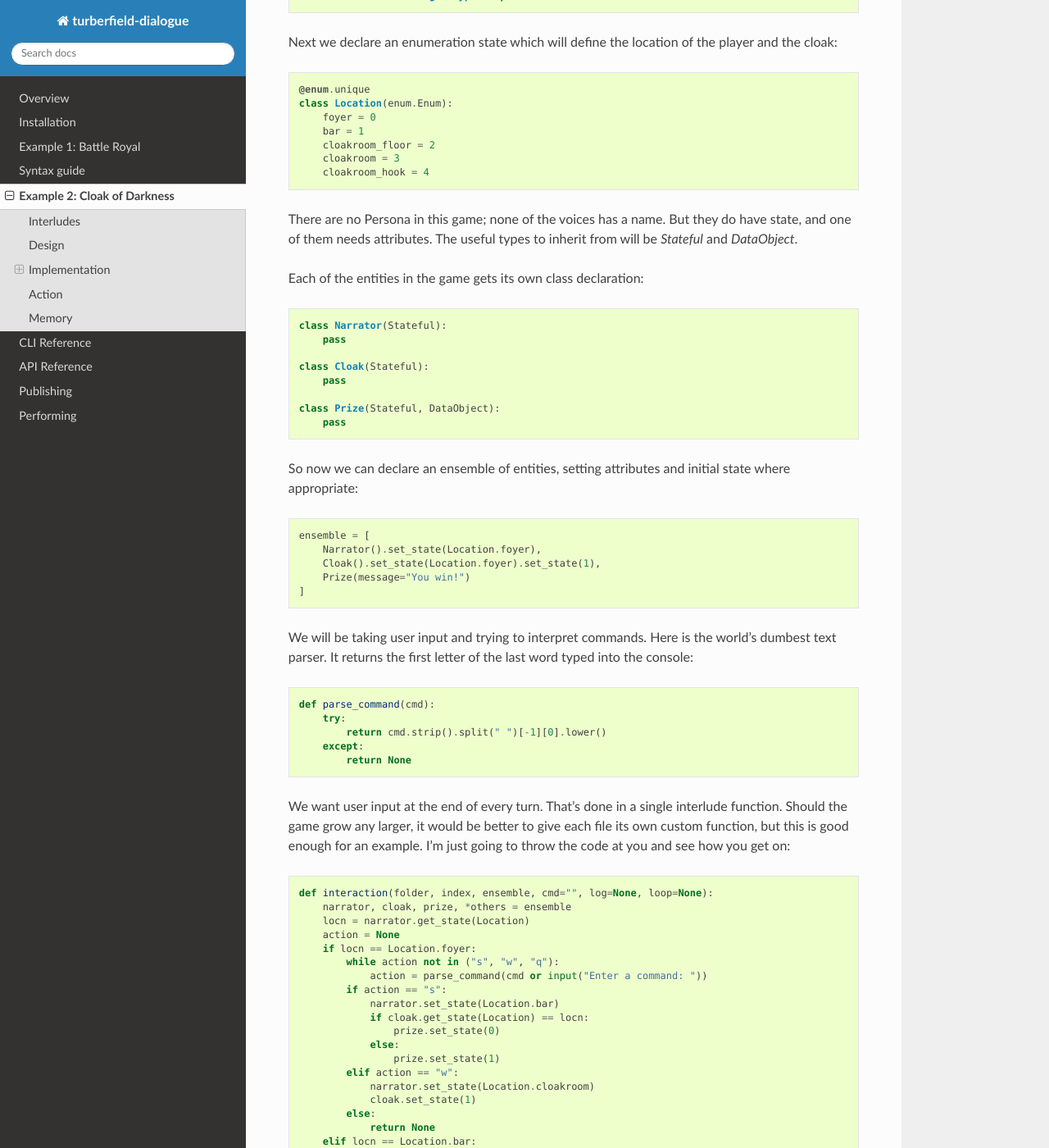
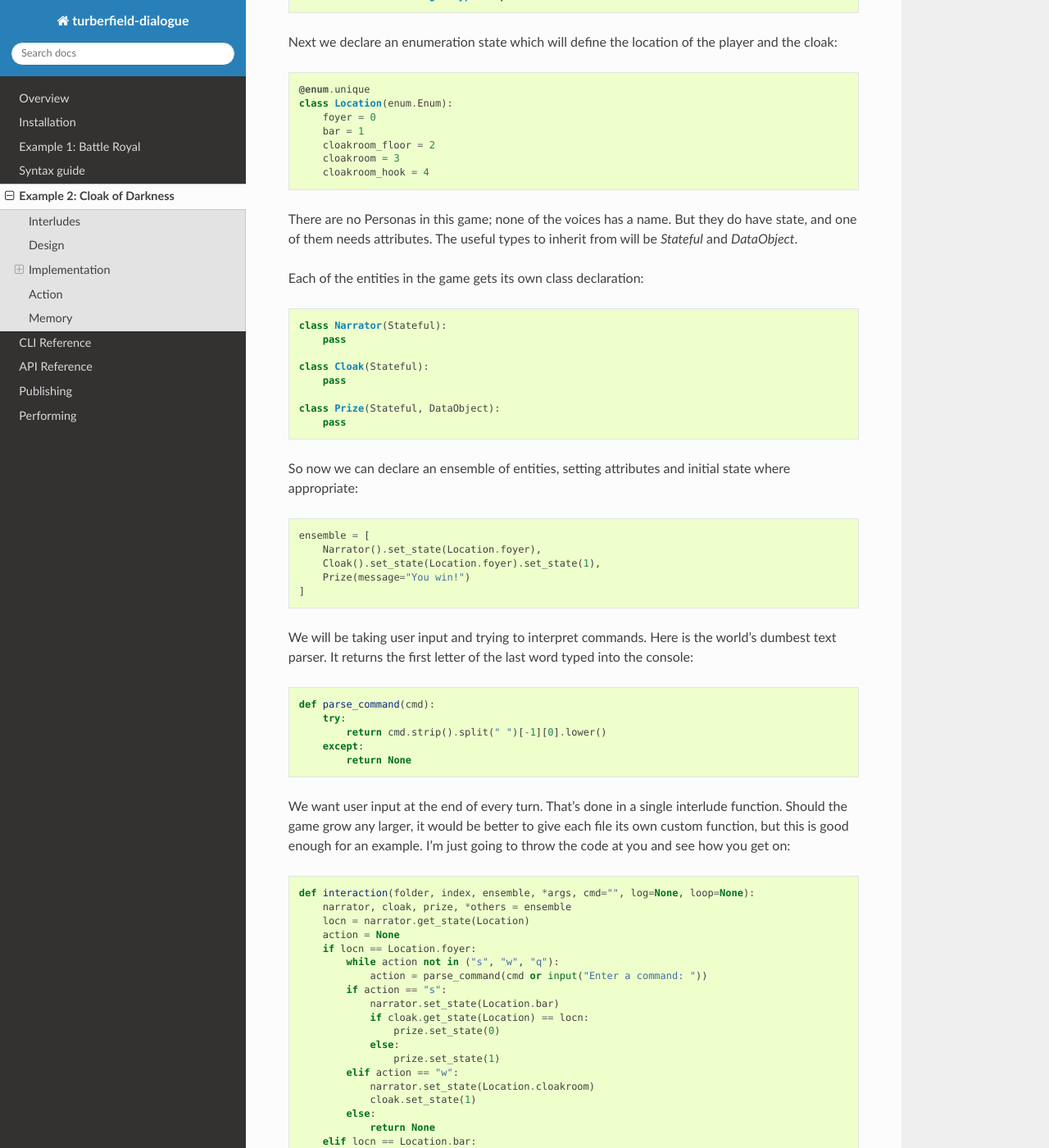
Before and after one commit to tundish/turberfield-dialogue, a Sphinx documentation site: the page built from turberfield/dialogue/doc/cloak.rst, in a window 1280 px wide and 1400 px high, scrolled down 1951 px. Shown: the whole window at 82% size. Built offline with Sphinx 7.4.7 and the Read the Docs theme 2.0.0, drawn with Linux system fonts in a browser that asks for light colours; pages that are not in the unit, such as notebooks, are missing from menus.

Commit message:
Doc fixes.

```diff
--- a/CHANGELOG.rst
+++ b/CHANGELOG.rst
@@ -11,3 +11,4 @@
 
 * `turberfield-rehearse` **--web** option works tolerably in Firefox.
 * Added **strict** mode for casting a rehearsal.
+* Interludes now see a sequence of folders they may **branch** to.
--- a/turberfield/dialogue/doc/cloak.rst
+++ b/turberfield/dialogue/doc/cloak.rst
@@ -111,7 +111,7 @@
         cloakroom = 3
         cloakroom_hook = 4
 
-There are no Persona in this game; none of the voices has a name.
+There are no Personas in this game; none of the voices has a name.
 But they do have state, and one of them needs attributes. The
 useful types to inherit from will be *Stateful* and *DataObject*.
 
@@ -160,7 +160,7 @@
 
 .. code-block:: python
 
-    def interaction(folder, index, ensemble, cmd="", log=None, loop=None):
+    def interaction(folder, index, ensemble, *args, cmd="", log=None, loop=None):
         narrator, cloak, prize, *others = ensemble
         locn = narrator.get_state(Location)
         action = None
```
Also changed, not shown: 1 other file.
